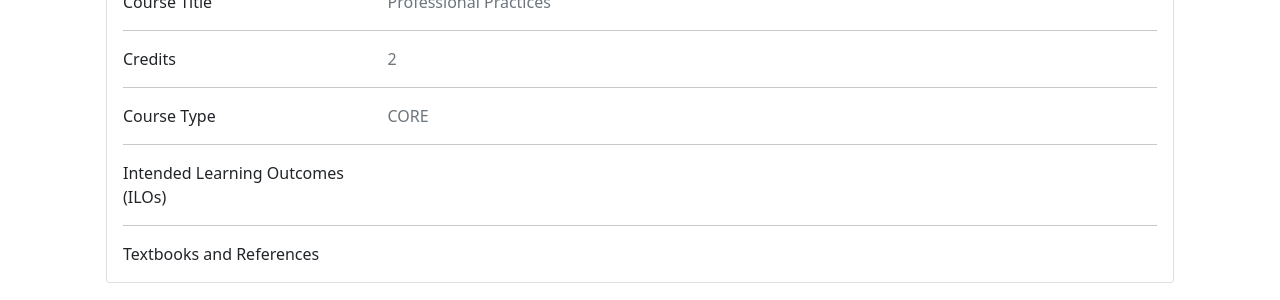
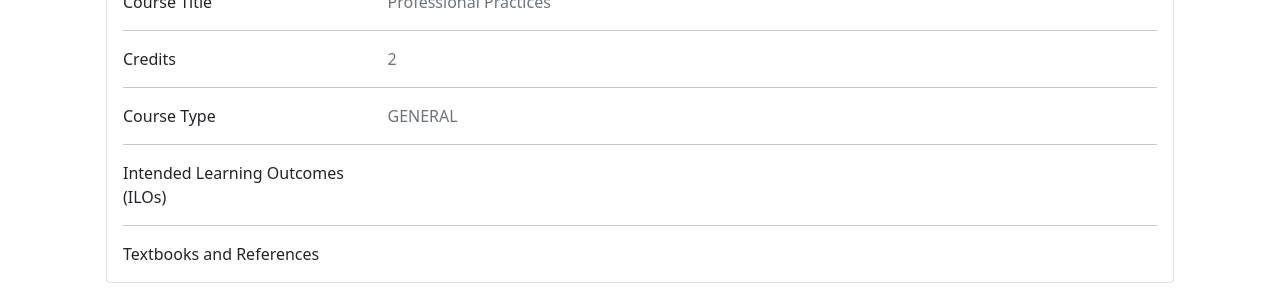
Before and after one commit to cepdnaclk/undergraduate-courses, a Jekyll site: the page built from pages/courses/semester7/CO422.html, in a window 1280 px wide. Shown: the part 566-866 px from the top of the page. Built offline with Jekyll 4.4.1, drawn with Linux system fonts in a browser that asks for light colours.

Commit message:
Repo was updated by GitHub Actions

```diff
--- a/pages/courses/semester6/EE387.html
+++ b/pages/courses/semester6/EE387.html
@@ -7,7 +7,7 @@ semester: semester6
 course_code : EE387
 course_title : Signal Processing
 
-credits : 3
+credits : 4
 type : CORE
 
 prerequisites : []
--- a/pages/courses/semester7/CO422.html
+++ b/pages/courses/semester7/CO422.html
@@ -8,7 +8,7 @@ course_code : CO422
 course_title : Professional Practices
 
 credits : 2
-type : CORE
+type : GENERAL
 
 prerequisites : []
 aims_and_objectives: []
--- a/pages/courses/semester7/CO423.html
+++ b/pages/courses/semester7/CO423.html
@@ -8,7 +8,7 @@ course_code : CO423
 course_title : Software Project Management
 
 credits : 2
-type : CORE
+type : GENERAL
 
 prerequisites : []
 aims_and_objectives: []
--- a/pages/courses/semester7/CO424.html
+++ b/pages/courses/semester7/CO424.html
@@ -8,7 +8,7 @@ course_code : CO424
 course_title : Information Systems Management
 
 credits : 2
-type : CORE
+type : GENERAL
 
 prerequisites : []
 aims_and_objectives: []
```
Also changed, not shown: _data/courses.json.
